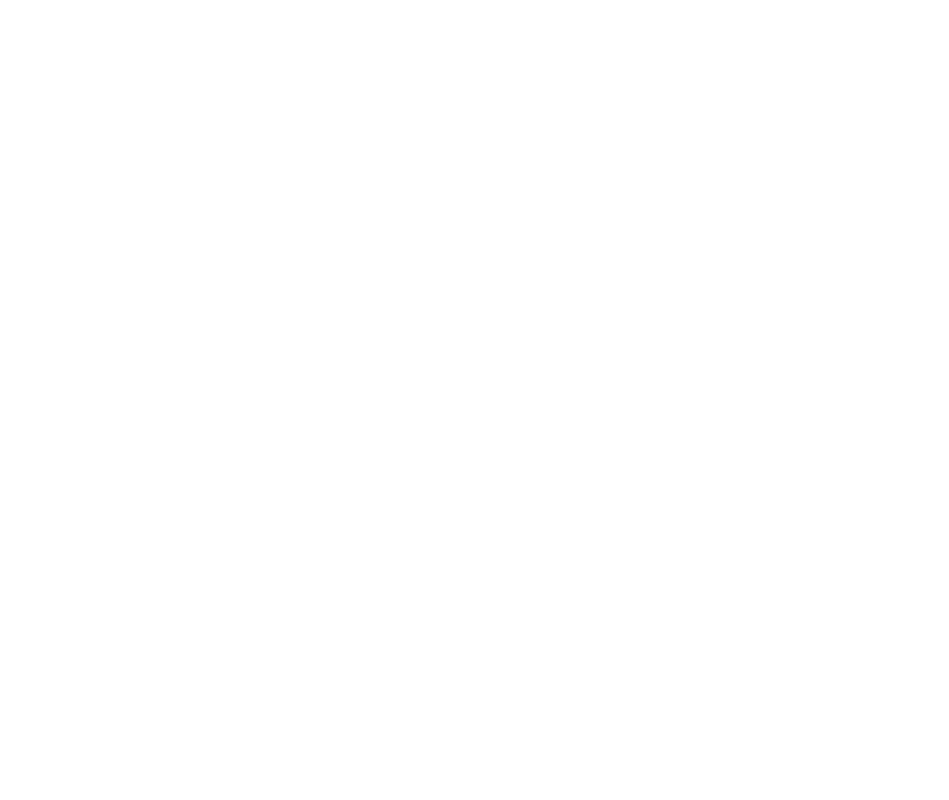
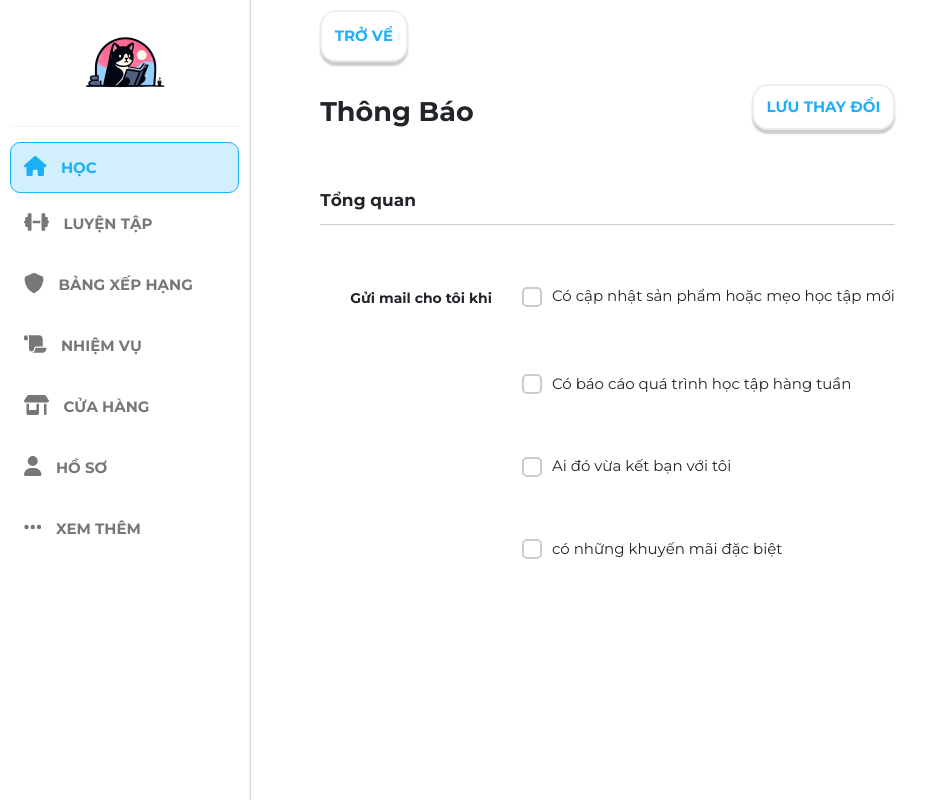
Before and after one commit to Raizerrr/englishApp, a React (Create React App) app: page /setting/notification in a window 1280 px wide. Before the commit this address had no page. Shown: the whole page, without its empty margins (0-949 px from the left). Built offline with nearby package versions, Linux system fonts and the light colour scheme.

Commit message:
commit day 18/12

```diff
--- a/src/Routers/index.js
+++ b/src/Routers/index.js
@@ -54,7 +54,11 @@ const publicRoutes = [
   { path: "/shop", component: Shop },
   { path: "/profile", component: Profile, layout: ProfileLayout },
   { path: "/setting", component: Setting, layout: SettingLayout },
-  { path: "/changePassword", component: ChangePassword, layout: SettingLayout },
+  {
+    path: "/setting/changePassword",
+    component: ChangePassword,
+    layout: SettingLayout,
+  },
   { path: "signin/changePassword", component: ChangePassword, layout: null },
   {
     path: "signin/emailRequestPending",
@@ -62,12 +66,16 @@ const publicRoutes = [
     layout: null,
   },
   {
-    path: "/superInfomation",
+    path: "/setting/superInfomation",
     component: SuperPackInfomation,
     layout: SettingLayout,
   },
 
-  { path: "/notification", component: Notification, layout: SettingLayout },
+  {
+    path: "/setting/notification",
+    component: Notification,
+    layout: SettingLayout,
+  },
   { path: "/lesson", component: Lesson, layout: null },
   { path: "/signin", component: LoginLayout, layout: null },
   { path: "register", component: Register, layout: null },
--- a/src/component/Layout/DefaultLayout/Sidebar/Sidebar.module.scss
+++ b/src/component/Layout/DefaultLayout/Sidebar/Sidebar.module.scss
@@ -156,6 +156,9 @@
     .nav{
         width: 0 !important;
     }
+    .nav-item{
+        width: 80% !important;
+    }
     .sub-menu{
         top: -228px !important;
         left: -217px !important;
--- a/src/component/Layout/DefaultLayout/Sidebar/index.js
+++ b/src/component/Layout/DefaultLayout/Sidebar/index.js
@@ -28,7 +28,14 @@ function Sidebar() {
           )}
         >
           <div
-            className={cx("d-flex", "flex-row", "flex-sm-column", "nav-list")}
+            className={cx(
+              "d-flex",
+              "flex-row",
+              "flex-sm-column",
+              "nav-list",
+
+              "px-sm-0"
+            )}
           >
             <div
               className={cx(
--- a/src/component/Layout/DefaultLayout/index.js
+++ b/src/component/Layout/DefaultLayout/index.js
@@ -12,7 +12,7 @@ const cx = classNames.bind(Style);
 function DefaultLayout({ children }) {
   return (
     <>
-      <div className="container-fluid p-0 pe-2">
+      <div className="container-fluid ps-0">
         {/* <div className={cx("welcome-modal-wrapper")}>
           <WelcomeModal />
         </div> */}
--- a/src/component/Layout/SettingLayout/SettingNav.js
+++ b/src/component/Layout/SettingLayout/SettingNav.js
@@ -10,8 +10,7 @@ function SettingNav({ avatar }) {
       <div className="container position-relative">
         <div
           className={cx(
-            "position-relative",
-            "position-lg-absolute",
+            "position-fixed",
             "setting-nav-container",
             "rounded-5",
             "py-3",
@@ -57,17 +56,26 @@ function SettingNav({ avatar }) {
               </Link>
             </li>
             <li className={cx("setting-nav-item", "nav-item")}>
-              <Link to={"/changePassword"} className={cx("item-title", "btn")}>
+              <Link
+                to={"/setting/changePassword"}
+                className={cx("item-title", "btn")}
+              >
                 Mật Khẩu
               </Link>
             </li>
             <li className={cx("setting-nav-item", "nav-item")}>
-              <Link to={"/superInfomation"} className={cx("item-title", "btn")}>
+              <Link
+                to={"/setting/superInfomation"}
+                className={cx("item-title", "btn")}
+              >
                 Super Pack
               </Link>
             </li>
             <li className={cx("setting-nav-item", "nav-item")}>
-              <Link to={"/notification"} className={cx("item-title", "btn")}>
+              <Link
+                to={"/setting/notification"}
+                className={cx("item-title", "btn")}
+              >
                 Thông Báo
               </Link>
             </li>
--- a/src/pages/ChangePassword/index.js
+++ b/src/pages/ChangePassword/index.js
@@ -1,5 +1,6 @@
 import classNames from "classnames/bind";
 import Style from "./../../pages/SettingPage/Setting.module.scss";
+import { Link } from "react-router-dom";
 
 const cx = classNames.bind(Style);
 function ChangePassword() {
@@ -14,7 +15,25 @@ function ChangePassword() {
         )}
       >
         <div className={cx("change-pass-container", "my-3")}>
-          <h1 className={cx("setting-title", "my-3")}>Mật khẩu</h1>
+          <Link to={"/setting"} className={cx("back-to-setting-btn", "btn")}>
+            Trở vể
+          </Link>
+          <div className="d-flex flex-row justify-content-between align-items-center">
+            <h1 className={cx("setting-title", "my-3")}>Mật Khẩu</h1>
+
+            <div
+              className={cx(
+                "d-flex",
+                "justify-content-center",
+                "align-items-center",
+                "my-3"
+              )}
+            >
+              <button className={cx("save-setting-btn", "disabled")}>
+                lưu thay đổi
+              </button>
+            </div>
+          </div>
           <div className="my-5">
             <div className="row">
               <div className="col-12 col-lg-5 text-start text-lg-end">
--- a/src/pages/Learn/learn.js
+++ b/src/pages/Learn/learn.js
@@ -6,7 +6,7 @@ const cx = classNames.bind(Style);
 function learn() {
   return (
     <div>
-      <div className={cx("container", "my-4")}>
+      <div className={cx("container-fluid", "my-4")}>
         {/* course section  */}
 
         <div className="row">
--- a/src/pages/Notification/index.js
+++ b/src/pages/Notification/index.js
@@ -1,5 +1,6 @@
 import classNames from "classnames/bind";
 import Style from "./../../pages/SettingPage/Setting.module.scss";
+import { Link } from "react-router-dom";
 
 const cx = classNames.bind(Style);
 
@@ -15,7 +16,25 @@ function Notification() {
         )}
       >
         <div className={cx("notification-container", "my-3")}>
-          <h1 className={cx("setting-title", "my-3")}>Thông báo</h1>
+          <Link to={"/setting"} className={cx("back-to-setting-btn", "btn")}>
+            Trở vể
+          </Link>
+          <div className="d-flex flex-row justify-content-between align-items-center">
+            <h1 className={cx("setting-title", "my-3")}>Thông Báo</h1>
+
+            <div
+              className={cx(
+                "d-flex",
+                "justify-content-center",
+                "align-items-center",
+                "my-3"
+              )}
+            >
+              <button className={cx("save-setting-btn", "disabled")}>
+                lưu thay đổi
+              </button>
+            </div>
+          </div>
           <h1 className={cx("notifi-small-title", "mt-5", "mb-5", "pb-2")}>
             Tổng quan
           </h1>
--- a/src/pages/SettingPage/Setting.js
+++ b/src/pages/SettingPage/Setting.js
@@ -157,7 +157,10 @@ function Setting() {
             <div className="col-12 col-sm-3 ms-5 ms-sm-0 d-flex d-sm-block justify-content-start align-items-center ps-5 ps-sm-0 text-start text-sm-end "></div>
             <div className="col-10 col-sm-9 ps-5 mb-4">
               <h1>
-                <a href="" className={cx("btn", "setting-account-btn", "ms-5")}>
+                <a
+                  href="/"
+                  className={cx("btn", "setting-account-btn", "ms-5")}
+                >
                   {" "}
                   ĐĂNG XUẤT
                 </a>
@@ -169,7 +172,7 @@ function Setting() {
             <div className={cx("col-9", "ps-5", " mb-4")}>
               <h1>
                 <a
-                  href=""
+                  href="/"
                   className={cx(
                     "btn",
                     "setting-account-btn",
--- a/src/pages/SettingPage/Setting.module.scss
+++ b/src/pages/SettingPage/Setting.module.scss
@@ -39,6 +39,26 @@ html{
     &:active {
         box-shadow: none;
         transform: translate(0, 4px);
+    }
+}
+.back-to-setting-btn{
+    text-transform: uppercase;
+    border: none;
+    background: #fff;
+    border: 2px solid #cccccc5b !important;
+    padding: 1.25rem;
+    box-shadow: 0 4px 2px 0 #ccc;
+    border-radius: 16px;
+    font-size: 15px;
+    font-weight: 700;
+    color: rgb(28,176,246) !important;
+    margin-bottom: 12px;
+    &:active {
+        box-shadow: none;
+        transform: translate(0, 4px);
+    }
+    &:hover{
+        opacity: .7;
     }
 }
 
@@ -258,6 +278,11 @@ html{
         }
     }
 }
+@media only screen and (max-width: 1250px) {
+    .setting-nav-container{
+        position: relative !important;
+    }
+}
 
 @media screen and (max-width : 768px){
     .setting-container{
--- a/src/pages/SuperpackInformation/index.js
+++ b/src/pages/SuperpackInformation/index.js
@@ -13,10 +13,14 @@ function SuperPackInformation() {
           "container",
           "d-flex",
           "justify-content-center",
-          "align-items-center"
+          "align-items-center",
+          "my-4"
         )}
       >
         <div className={cx("super-inf-container")}>
+          <Link to={"/setting"} className={cx("back-to-setting-btn", "btn")}>
+            Trở vể
+          </Link>
           <div className={cx("card", "card-container", "my-4")}>
             <div className="card-body">
               <div className="row">
```
